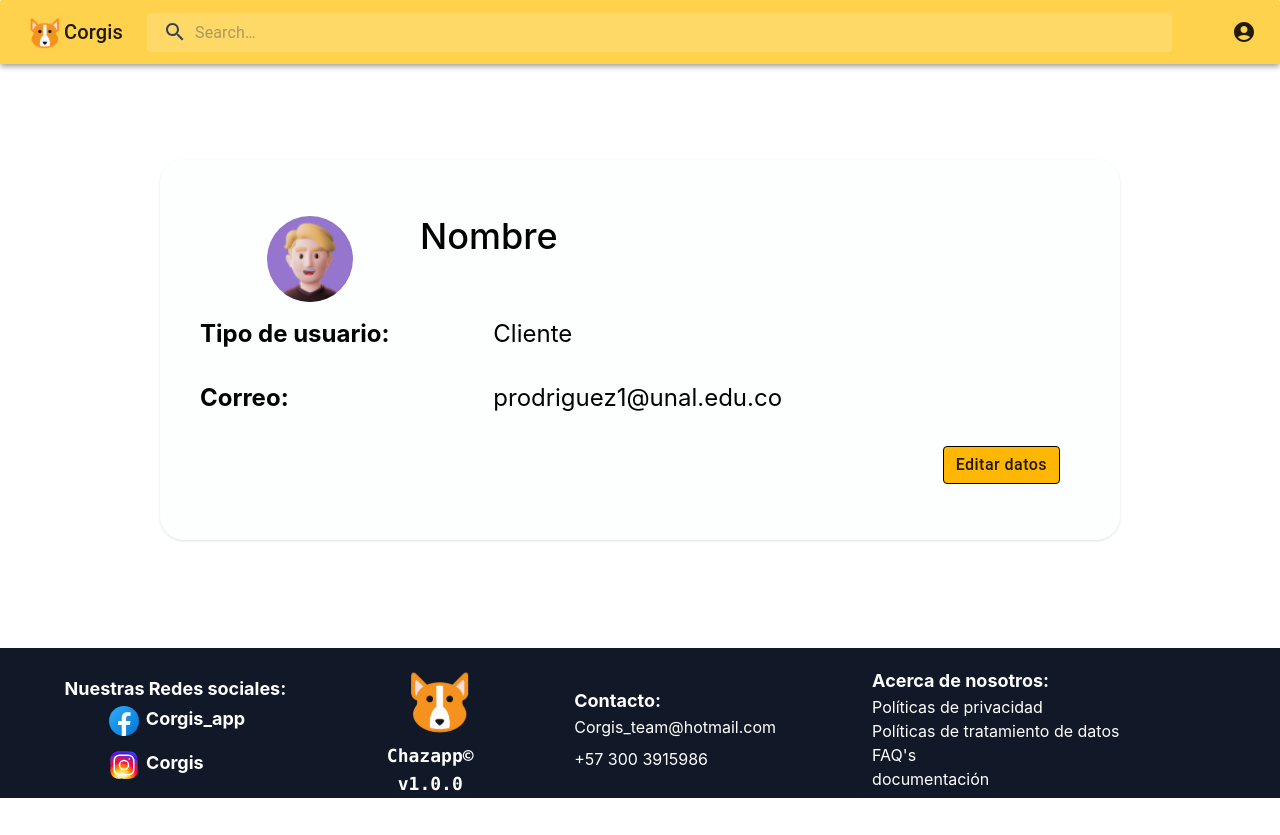
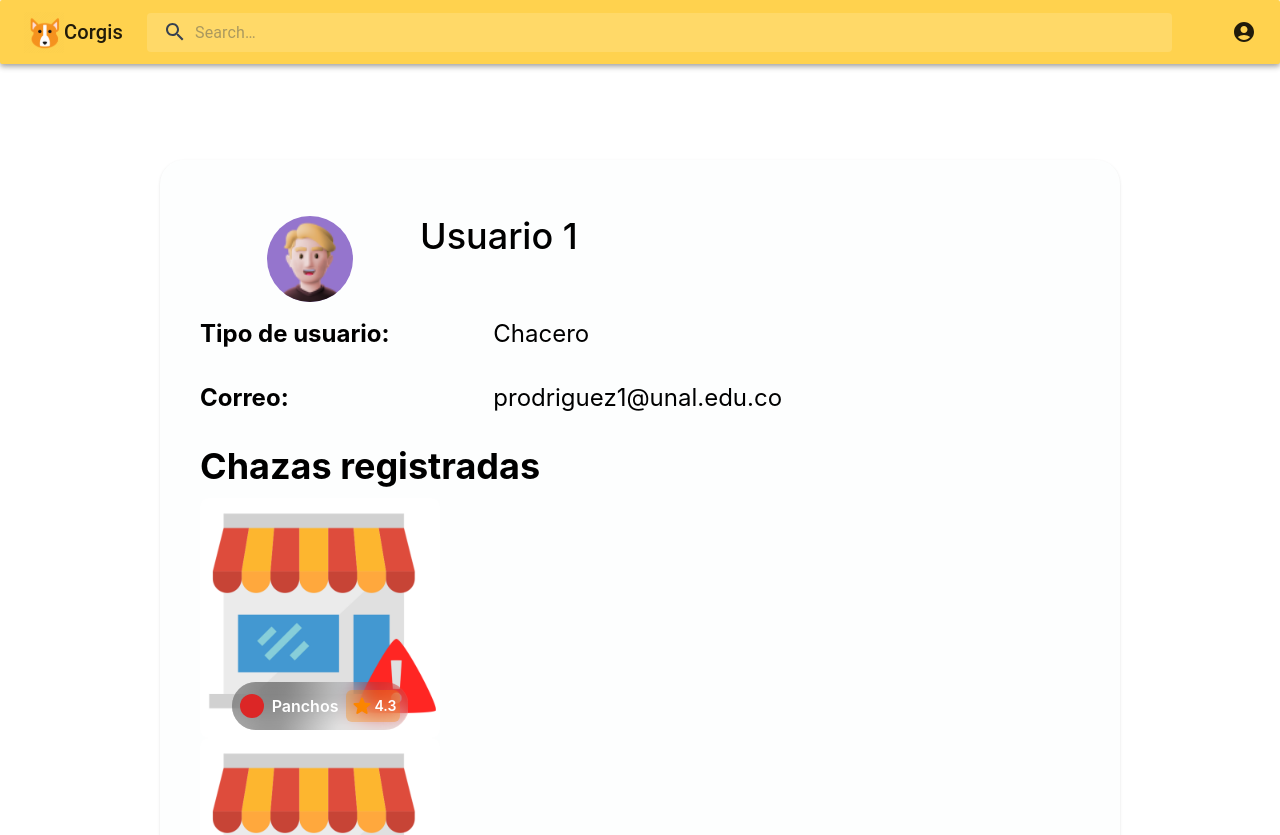
Before and after one commit to Camilo-neck/ingesoft1-project, a Next.js app: page /viewProfile in a window 1280 px wide. Shown: the top 835 px of the page. Before the commit the page ends 800 px from the top, so only its background shows below. Built offline with nearby package versions, Linux system fonts and the light colour scheme.

Commit message:
View chacero data :v

```diff
--- a/pages/viewProfile.tsx
+++ b/pages/viewProfile.tsx
@@ -7,7 +7,9 @@ import Avatar from '@mui/material/Avatar';
 import Stack from '@mui/material/Stack';
 import Button from '@mui/material/Button';
 import { styled } from '@mui/material/styles';
-import { deepOrange, deepPurple } from '@mui/material/colors';
+import {deepPurple } from '@mui/material/colors';
+import Link from "next/link";
+import StarRoundedIcon from '@mui/icons-material/StarRounded';
 
 const ButtonCust = styled(Button)({
     boxShadow: 'none',
@@ -33,7 +35,28 @@ const ButtonCust = styled(Button)({
       boxShadow: '0 0 0 0.2rem rgba(237, 197, 47 ,.5)',
     },
   });
-
+const userData = {
+    nombre : 'Usuario 1',
+    tipoUsuario: 'Chacero',
+    correo: 'prodriguez1@unal.edu.co',
+    foto: '/man.png',
+    chazas : [
+        {
+            id: 12,
+            nombre: 'Panchos',
+            descripcionCorta: 'lo que sea',
+            calificacion: 4.3,
+            urlImagen: ''
+        },
+        {
+            id: 13,
+            nombre: 'Panchos',
+            descripcionCorta: 'lo que sea',
+            calificacion: 4.3,
+            urlImagen: ''
+        },
+    ],
+}
 const viewProfile: NextPage = () => {
 	return (
         <div>
@@ -42,17 +65,45 @@ const viewProfile: NextPage = () => {
                 <div className='h-full flex justify-center items-center'>
                     <div className="bg-gray-50 bg-opacity-30 mt-24 mb-24 shadow rounded-3xl w-11/12 md:w-9/12  p-10" >
                         <div className='grid grid-cols-4'>
-                            <Avatar sx={{ bgcolor: deepPurple[300], width: 86, height: 86 }} alt="Remy Sharp" src="/man.png" className='col-span-4 md:col-span-1 mt-4 grid justify-self-center'/>
-                            <h1 className='text-2xl md:text-4xl font-medium mt-4 col-span-4 md:col-span-3 grid justify-self-center md:justify-self-start'>Nombre</h1>
+                            <Avatar sx={{ bgcolor: deepPurple[300], width: 86, height: 86 }} alt="Remy Sharp" src={userData.foto} className='col-span-4 md:col-span-1 mt-4 grid justify-self-center'/>
+                            <h1 className='text-2xl md:text-4xl font-medium mt-4 col-span-4 md:col-span-3 grid justify-self-center md:justify-self-start'>{userData.nombre}</h1>
                         </div>
                         <div className="content-center w-full flex flex-row items-center">
                             <h1 className=" py-4 text-xl md:text-2xl basis-1/3 font-bold leading-none ">Tipo de usuario:</h1>
-                            <p className="  w-2/3 h-1/5 text-xl md:text-2xl leading-none ">Cliente</p>
+                            <p className="  w-2/3 h-1/5 text-xl md:text-2xl leading-none ">{userData.tipoUsuario}</p>
                         </div>
                         <div className="content-center w-full grid grid-cols-3 items-center">
                             <h1 className=" py-4 text-xl md:text-2xl col-span-3 md:col-span-1 font-bold leading-none ">Correo:</h1>
-                            <p className="  col-span-3 md:col-span-2 text-xl md:text-2xl leading-none ">prodriguez1@unal.edu.co</p>
+                            <p className="  col-span-3 md:col-span-2 text-xl md:text-2xl leading-none ">{userData.correo}</p>
                         </div>
+                        {userData.tipoUsuario!=='Estudiante' ?
+                        <div className="mt-4">
+                            <p className='text-2xl md:text-4xl font-bold leading-none mb-3'>Chazas registradas</p>
+                            {userData.chazas.map((chaza: any, index: number) => (
+                                <div key={index} className='w-60 h-60 rounded-lg bg-no-repeat bg-center bg-cover ' style={{backgroundImage: `url("${chaza.urlImagen}"), url("images/notFound.png")`}}>
+                                    <div className="flex items-end justify-center rounded-lg  hover:backdrop-brightness-50  transition-all ease-linear duration-200 h-full w-full">
+                                        <Link href={`/chaza/${chaza.id}`}>
+                                            <div className='mb-2 rounded-full' style={{backgroundImage: 'linear-gradient(100.11deg, rgba(0, 0, 0, 0.4) 30.39%, rgba(0, 0, 0, 0.1) 61.67%)'}}>
+                                                <div className='flex flex-row items-center gap-2 p-2 backdrop-blur-md rounded-full'>
+                                                    <div className='w-6 h-6 rounded-full bg-red-600'></div>
+                                                    <div className='flex flex-col'>
+                                                        <p className='text-white font-semibold'>{chaza.nombre}</p>
+
+                                                    </div>
+                                                    <div className='flex flex-row items-center p-1 rounded-md bg-[#FB850054]'>
+                                                        <StarRoundedIcon className='text-[#FB8500]' />
+                                                        <p className='text-white text-sm font-semibold'>{chaza.calificacion.toFixed(1)}</p>
+                                                    </div>
+                                                </div>
+                                            </div>
+                                        </Link>
+                                    </div>
+                                </div>
+                            ))}
+                        </div>
+
+                        :<p/>}
+
                         <div className='flex justify-end mb-4 '>
                             <Stack spacing={2} direction="row" className='mt-4 mr-5'>
                                 <ButtonCust variant="contained">Editar datos</ButtonCust>
```
